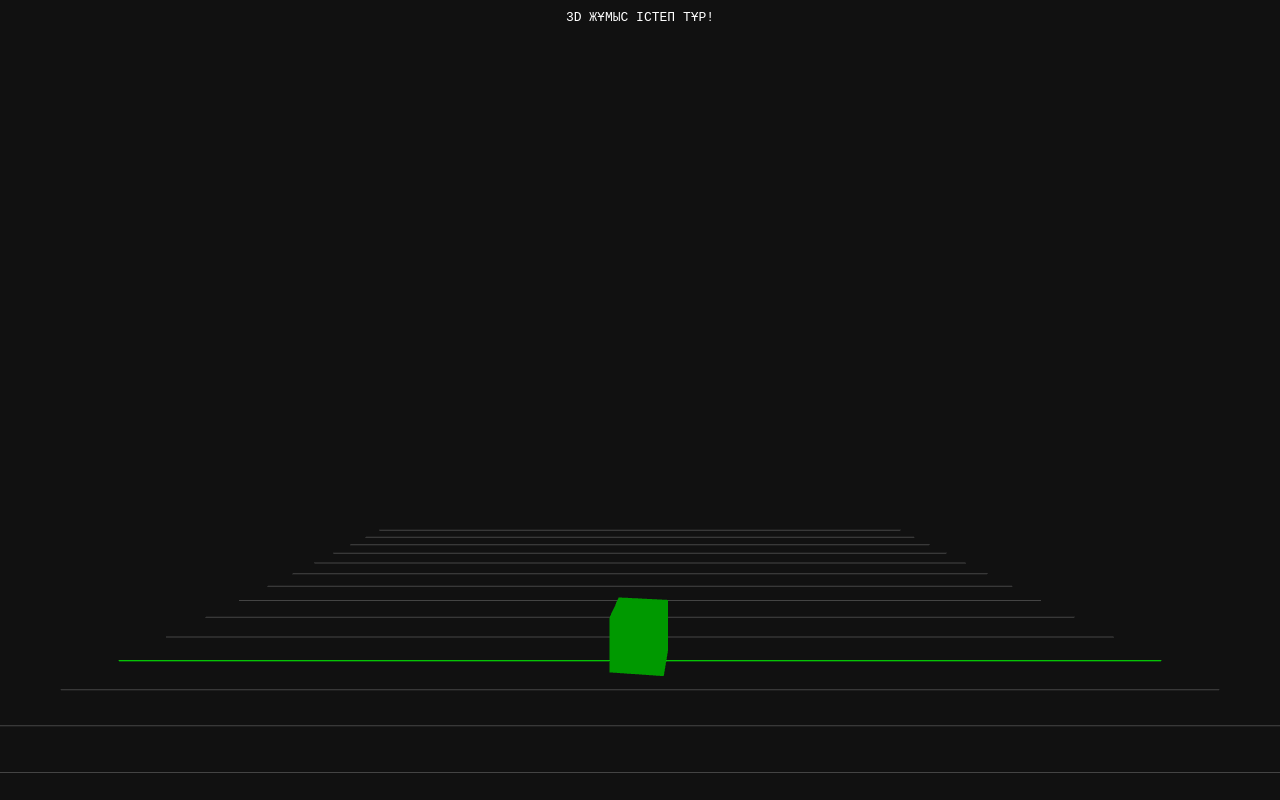
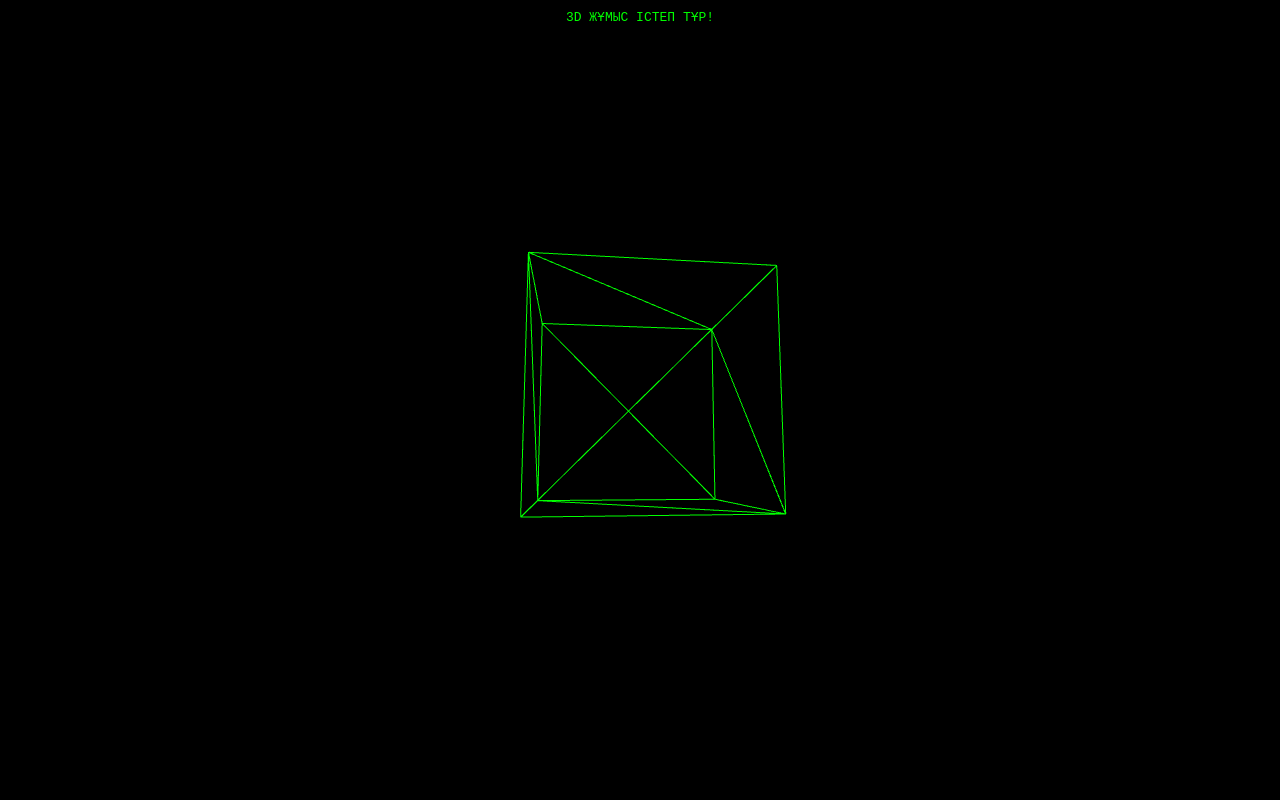
Before and after one commit to jjjjjjjjjjjjjjae-hub/my-game, a website: page index.html in a window 1280 px wide. Drawn offline with nearby package versions, Linux system fonts and the light colour scheme.

Commit message:
jurnal fix

```diff
--- a/index.html
+++ b/index.html
@@ -3,69 +3,41 @@
 <head>
     <meta charset="UTF-8">
     <meta name="viewport" content="width=device-width, initial-scale=1.0">
-    <title>3D World</title>
+    <title>Fast 3D Test</title>
     <style>
-        body { margin: 0; background-color: #000; overflow: hidden; }
-        #info { position: fixed; top: 10px; width: 100%; text-align: center; color: white; font-family: monospace; z-index: 100; }
+        body { margin: 0; background: #111; overflow: hidden; }
+        #status { position: fixed; top: 10px; width: 100%; text-align: center; color: #0f0; font-family: monospace; }
     </style>
 </head>
 <body>
-    <div id="info">3D ӘЛЕМ ЖҮКТЕЛУДЕ...</div>
+    <div id="status">3D ЖҮКТЕЛУДЕ...</div>
+    <script type="module">
+        import * as THREE from 'https://unpkg.com/three@0.160.0/build/three.module.js';
 
-    <script type="module">
-        // Three.js-ті интернеттен тікелей аламыз
-        import * as THREE from 'https://cdn.skypack.dev/three@0.160.0';
+        const status = document.getElementById('status');
+        const scene = new THREE.Scene();
+        const camera = new THREE.PerspectiveCamera(75, window.innerWidth / window.innerHeight, 0.1, 1000);
+        const renderer = new THREE.WebGLRenderer({ antialias: true });
 
-        const info = document.getElementById('info');
-
-        try {
-            // 1. Сахна мен Камера
-            const scene = new THREE.Scene();
-            scene.background = new THREE.Color(0x111111);
-
-            const camera = new THREE.PerspectiveCamera(75, window.innerWidth / window.innerHeight, 0.1, 1000);
-            camera.position.set(0, 5, 10);
-
-            // 2. Рендерер
-            const renderer = new THREE.WebGLRenderer({ antialias: true });
         renderer.setSize(window.innerWidth, window.innerHeight);
         document.body.appendChild(renderer.domElement);
 
-            // 3. Тор (Grid) - егер бұл көрінсе, 3D жұмыс істеп тұр!
-            const grid = new THREE.GridHelper(20, 20, 0x00ff00, 0x444444);
-            scene.add(grid);
-
-            // 4. Жарық
-            const light = new THREE.AmbientLight(0xffffff, 1);
-            scene.add(light);
-
-            // 5. Тест ретінде текше (Cube) қосамыз
-            const geometry = new THREE.BoxGeometry(1, 1, 1);
-            const material = new THREE.MeshStandardMaterial({ color: 0x00ff00 });
+        // Жасыл текше
+        const geometry = new THREE.BoxGeometry(2, 2, 2);
+        const material = new THREE.MeshBasicMaterial({ color: 0x00ff00, wireframe: true });
         const cube = new THREE.Mesh(geometry, material);
-            cube.position.y = 0.5;
         scene.add(cube);
 
-            info.innerText = "3D ЖҰМЫС ІСТЕП ТҰР!";
+        camera.position.z = 5;
+        status.innerText = "3D ЖҰМЫС ІСТЕП ТҰР!";
 
-            // Анимация
         function animate() {
             requestAnimationFrame(animate);
-                cube.rotation.y += 0.01; // Текше айналып тұрады
+            cube.rotation.x += 0.01;
+            cube.rotation.y += 0.01;
             renderer.render(scene, camera);
         }
         animate();
-
-        } catch (e) {
-            info.innerText = "Қате шықты: " + e.message;
-        }
-
-        // Экран өлшемі өзгергенде бейімделу
-        window.addEventListener('resize', () => {
-            camera.aspect = window.innerWidth / window.innerHeight;
-            camera.updateProjectionMatrix();
-            renderer.setSize(window.innerWidth, window.innerHeight);
-        });
     </script>
 </body>
 </html>
```
Lines whose indentation alone changed are shown as unchanged.
